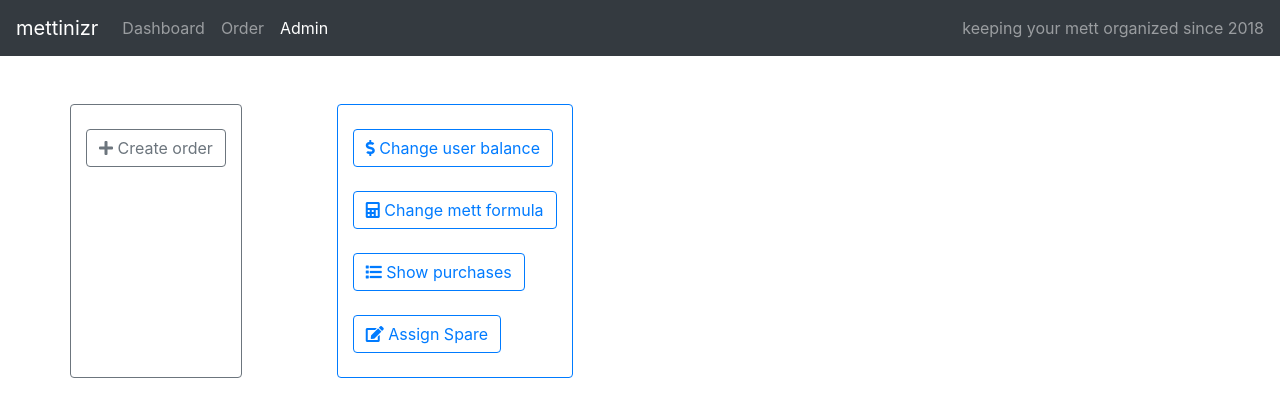
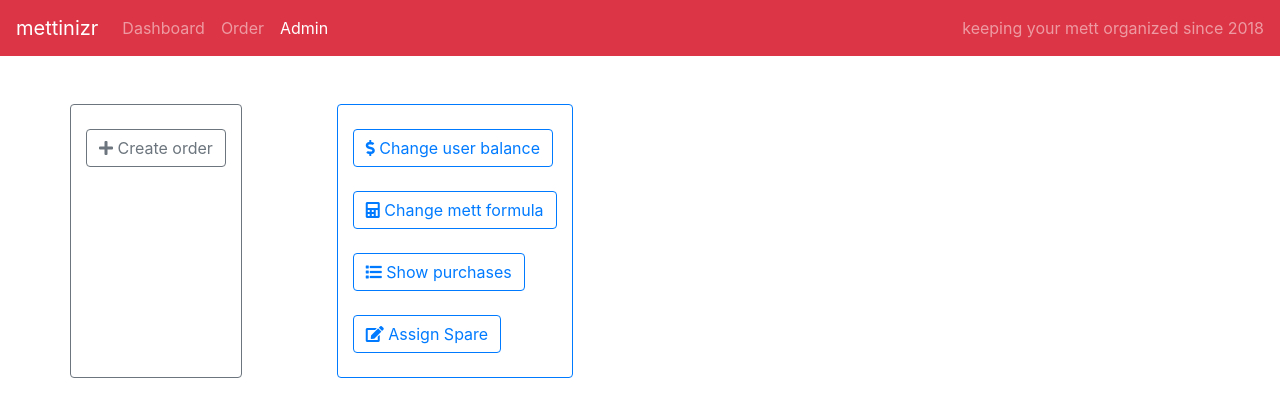
Before and after one commit to dorpvom/mettinizr, a Python web app: template src/app/templates/admin.html in a window 1280 px wide. Shown: the top 417 px of the page. Run offline with Jinja, Linux system fonts and the light colour scheme; the template is opened without the code that fills it, so the values that code supplies are empty; some libraries are stand-ins or nearby versions.

Commit message:
fixed login, color

```diff
--- a/src/app/security/authentication.py
+++ b/src/app/security/authentication.py
@@ -39,4 +39,4 @@ def _add_configuration_to_app(app, config):
     app.config['SECURITY_PASSWORD_SALT'] = b'Salt'
     app.config['SQLALCHEMY_DATABASE_URI'] = config.get('Runtime', 'user_database', fallback='sqlite:///')
     app.config['SECURITY_UNAUTHORIZED_VIEW'] = '/login'
-    app.config['LOGIN_DISABLED'] = not config.getboolean('Runtime', 'testing')
+    app.config['LOGIN_DISABLED'] = config.getboolean('Runtime', 'testing')
--- a/src/app/templates/base.html
+++ b/src/app/templates/base.html
@@ -19,7 +19,7 @@
 
     <body>
 
-        <nav class="navbar navbar-expand-md navbar-dark bg-dark" role="navigation">
+        <nav class="navbar navbar-expand-md navbar-dark bg-danger" role="navigation">
             <!-- Brand and toggle get grouped for better mobile display -->
             <a class="navbar-brand" href="#">mettinizr</a>
             <button type="button" class="navbar-toggler" data-toggle="collapse" data-target="#some-navbar">
```
